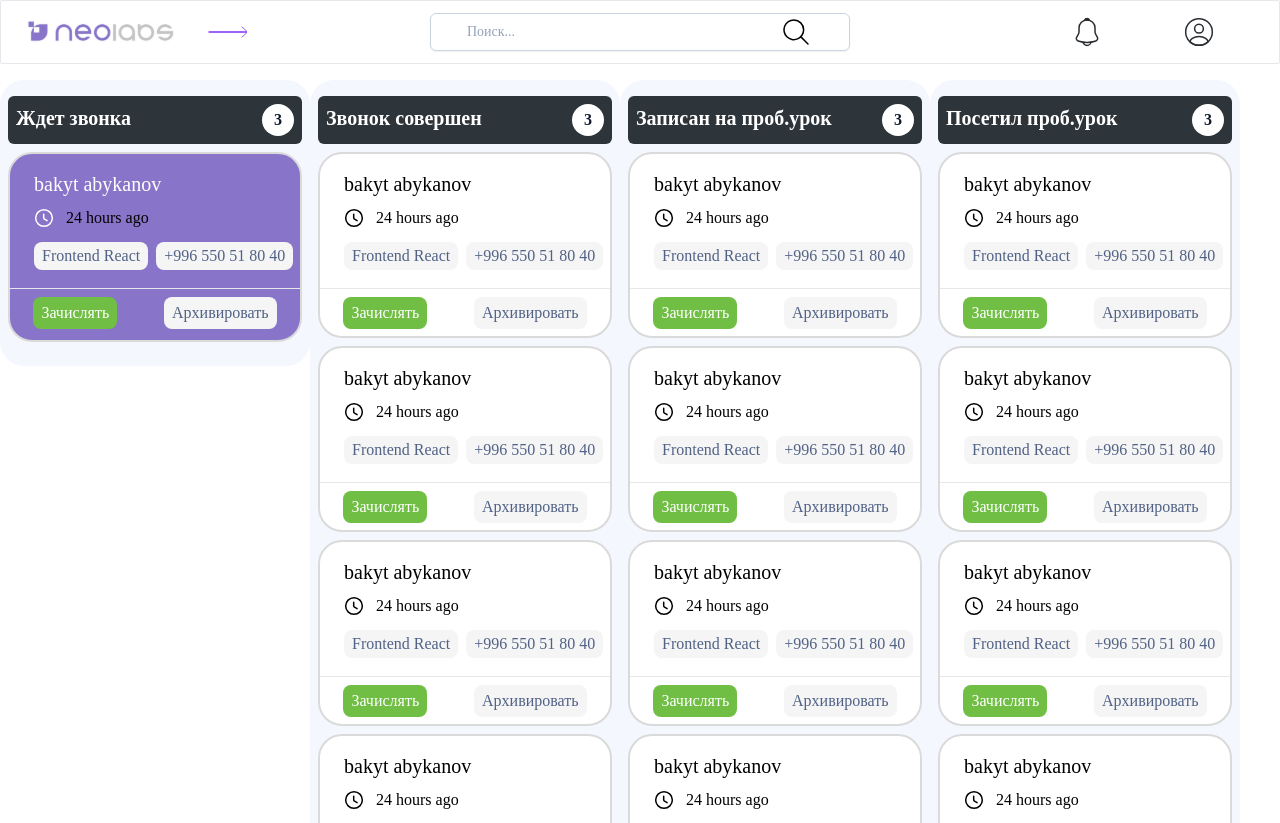
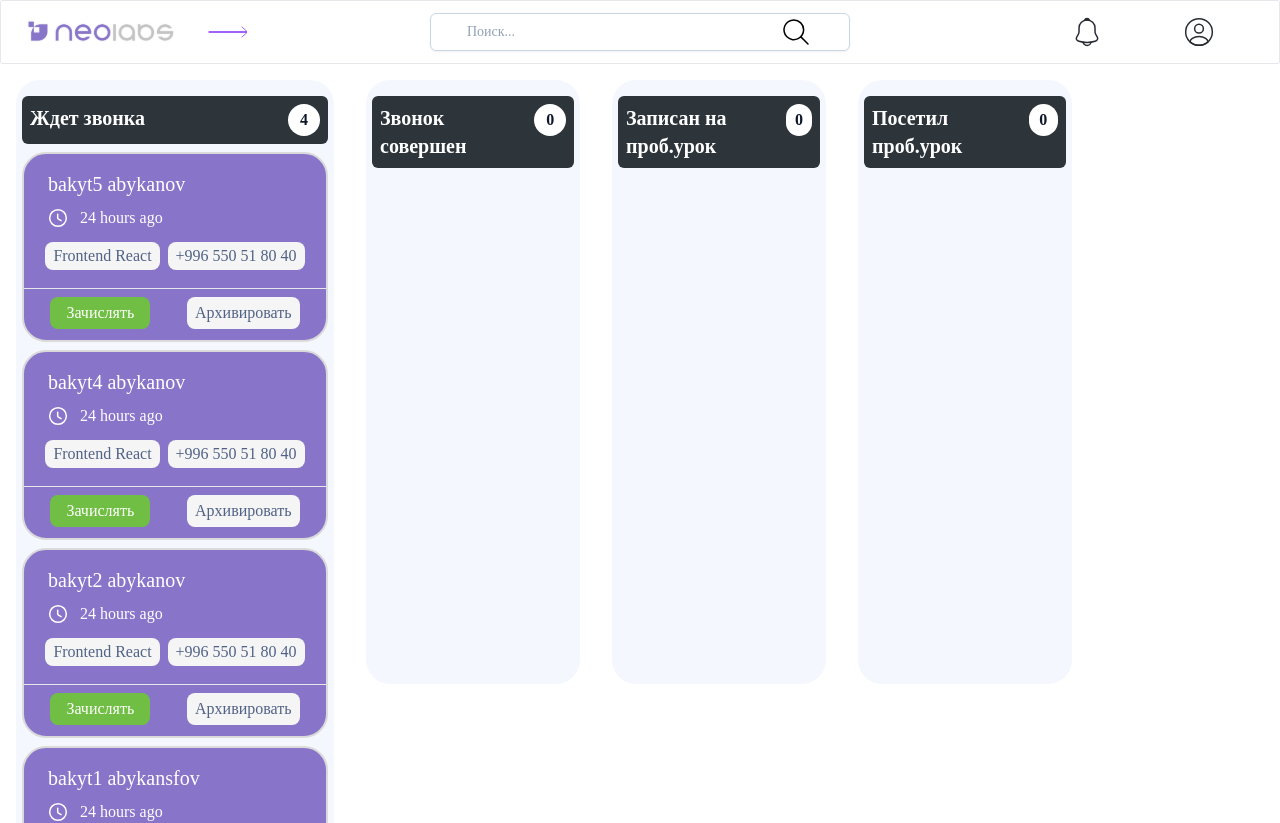
Before and after one commit to codeSlayer7/Neobis-CRM, a React (Vite) app: page / in a window 1280 px wide. Shown: the top 823 px of the page. Built offline with nearby package versions, Linux system fonts and the light colour scheme.

Commit message:
feat: add trello layouts and redux-logic

```diff
--- /dev/null
+++ b/src/interfaces/enum/index.ts
@@ -0,0 +1,14 @@
+// eslint-disable-next-line import/prefer-default-export
+export const ColumnName = {
+  WaitCall: 'aa',
+  CallEnded: 'bb',
+  TrialLesson: 'cc',
+  PassedTrialLesson: 'dd',
+} as const;
+
+export const CardStatus = {
+  WaitCall: 'waitCall',
+  CallEnded: 'callEnded',
+  TrialLesson: 'trialLesson',
+  PassedTrialLesson: 'PassedTrial',
+} as const;
--- a/src/interfaces/index.ts
+++ b/src/interfaces/index.ts
@@ -1,5 +1,23 @@
-function example() {
-  return null;
+export interface ItemBack {
+  name: string;
+  time: string;
+  specific: string;
+  phoneNumber: string;
+  status: string;
+  id: number;
 }
 
-export default example;
+export interface Column {
+  columns: {
+    [key: string]: {
+      name: string;
+      items: ItemBack[] | [];
+    };
+  };
+}
+
+export interface DragResult {
+  cardStatus?: { name: string };
+  destination: { droppableId: string; index: number };
+  source: { index: number; droppableId: string };
+}
--- a/src/store/hook/hook.ts
+++ b/src/store/hook/hook.ts
@@ -1,5 +1,5 @@
 import { useDispatch, useSelector, TypedUseSelectorHook } from 'react-redux';
-import { RootState, AppDisptch } from './store';
+import type { RootState, AppDispatch } from '..';
 
-export const useAppDispatch = () => useDispatch<AppDisptch>();
+export const useAppDispatch = () => useDispatch<AppDispatch>();
 export const useAppSelector: TypedUseSelectorHook<RootState> = useSelector;
--- a/src/store/todoSlice.ts
+++ b/src/store/todoSlice.ts
@@ -1,43 +1,58 @@
-import { createSlice, current, PayloadAction } from '@reduxjs/toolkit';
-
-type ItemBack = {
-  id: string;
-  content: string;
-};
+import { createSlice, PayloadAction } from '@reduxjs/toolkit';
+import { ItemBack, Column, DragResult } from '../interfaces';
+import { CardStatus } from '../interfaces/enum';
 
 const itemsFromBackend: ItemBack[] = [
-  { id: 'dszfd111', content: 'First task' },
-  { id: '22samfs2', content: 'Second task' },
-  { id: '33ADSPOSAXJO3', content: 'Third task' },
-  { id: '44FDPOPOKPO44', content: 'Fourth task' },
-  { id: '55AIXDPDOKPAOKPOK55', content: 'Fifth task' },
+  {
+    name: 'bakyt5 abykanov',
+    time: '24 hours ago',
+    specific: 'Frontend React',
+    phoneNumber: '+996 550 51 80 40',
+    status: CardStatus.WaitCall,
+    id: 0.5980302055849753,
+  },
+  {
+    name: 'bakyt4 abykanov',
+    time: '24 hours ago',
+    specific: 'Frontend React',
+    phoneNumber: '+996 550 51 80 40',
+    status: CardStatus.WaitCall,
+    id: 0.31199698824253685,
+  },
+  {
+    name: 'bakyt2 abykanov',
+    time: '24 hours ago',
+    specific: 'Frontend React',
+    phoneNumber: '+996 550 51 80 40',
+    status: CardStatus.WaitCall,
+    id: 1.3010947237842845,
+  },
+  {
+    name: 'bakyt1 abykansfov',
+    time: '24 hours ago',
+    specific: 'Frontend React',
+    phoneNumber: '+996 550 51 80 40',
+    status: CardStatus.WaitCall,
+    id: 1.4348247561641614,
+  },
 ];
 
-type Column = {
-  columns: {
-    [key: string]: {
-      name: string;
-      items: ItemBack[] | [];
-    };
-  };
-};
-
-const initialState: any = {
+const initialState: Column = {
   columns: {
     aa: {
-      name: 'Requested',
+      name: 'Ждет звонка',
       items: itemsFromBackend,
     },
     bb: {
-      name: 'To do',
+      name: 'Звонок совершен',
       items: [],
     },
     cc: {
-      name: 'In Progress',
+      name: 'Записан на проб.урок',
       items: [],
     },
     dd: {
-      name: 'Done',
+      name: 'Посетил проб.урок',
       items: [],
     },
   },
@@ -47,22 +62,35 @@ const todoSlice = createSlice({
   name: 'trello',
   initialState,
   reducers: {
-    moveTask: (state, action: any): any => {
-      console.log(current(state.columns));
-      console.log(action);
+    // fetchMockData: (state, action) {
+    //   console.log(action.payload);
+    //   console.log(current(state));
 
-      const { source, destination } = action.payload;
-      console.log(source, destination);
+    //   action.payload.itemsFromBackend.forEach((el: ItemBack): any => {
+    //     if (el.status === CardStatus.WaitCall) {
+    //       state.columns[ColumnName.WaitCall].items.push(el);
+    //     } else if (el.status === CardStatus.PassedTrialLesson) {
+    //       state.columns[ColumnName.PassedTrialLesson].items.push(el);
+    //     } else if (el.status === CardStatus.TrialLesson) {
+    //       state.columns[ColumnName.TrialLesson].items.push(el);
+    //     } else {
+    //       state.columns[ColumnName.CallEnded].items.push(el);
+    //     }
+    //   });
+    // },
+    moveTask(state, action: PayloadAction<DragResult>) {
+      const { source, destination, cardStatus } = action.payload;
 
-      if (source.droppableId && destination.droppableId) {
+      if (source.droppableId && destination.droppableId && cardStatus) {
         const sourceColumn = state.columns[source.droppableId];
         const destColumn = state.columns[destination.droppableId];
-        console.log(current(destColumn));
 
         const sourceItems = [...sourceColumn.items];
         const destItems = [...destColumn.items];
         const [removed] = sourceItems.splice(source.index, 1);
-        destItems.splice(destination.index, 0, removed);
+        const removed1 = { ...removed, status: cardStatus.name };
+        destItems.splice(destination.index, 0, removed1);
+
         return {
           ...state,
           columns: {
@@ -78,8 +106,10 @@ const todoSlice = createSlice({
           },
         };
       }
+      return state;
     },
-    sort: (state, action) => {
+
+    sort(state, action: PayloadAction<DragResult>) {
       const { source, destination } = action.payload;
 
       if (source && destination) {
@@ -98,6 +128,7 @@ const todoSlice = createSlice({
           },
         };
       }
+      return state;
     },
   },
 });
--- a/src/ui/components/Trello-Container/Trello-card/TrelloCard.tsx
+++ /dev/null
@@ -1,20 +0,0 @@
-interface Props {
-  columnTitle: string;
-  children: React.ReactNode;
-}
-
-function TrelloColumn({ columnTitle, children }: Props) {
-  return (
-    <div className="h-[100%] w-[310px] px-2 py-4 bg-neobis-bg-column-color rounded-3xl mt-4">
-      <div className="w-[100%] px-2 bg-[#2E353A] text-white font-semibold text-xl rounded-md py-2 flex justify-between">
-        <p className="p"> {columnTitle} </p>
-        <div className="rounded-full bg-white w-8 h-8  ">
-          <p className=" text-slate-900 text-base text-center mt-1 ">3</p>
-        </div>
-      </div>
-      {children}
-    </div>
-  );
-}
-
-export default TrelloColumn;
--- a/src/ui/components/Trello-Container/Trello-card/TrelloCard/TrelloCard.tsx
+++ b/src/ui/components/Trello-Container/Trello-card/TrelloCard/TrelloCard.tsx
@@ -1,31 +1,45 @@
 // import { useState } from "react";
+import { Draggable } from 'react-beautiful-dnd';
+import { ItemBack } from '../../../../../interfaces';
+import { CardStatus } from '../../../../../interfaces/enum';
 import Clock from '../../../../icons/clock.svg';
 import Clock2 from '../../../../icons/clockBlack.svg';
-// interface Props {
-//   card?: {
-//     name?: string;
-//     time?: string;
-//     specific?: string;
-//     phoneNumber?: string;
-//     status: boolean
-//   };
-// }
 
-function TrelloCard({ card, status }: any) {
+interface Props {
+  card: ItemBack;
+  index: number;
+}
+
+function TrelloCard({ card, index }: Props) {
   //   const [violet, setViolet] = useState<boolean>(false);
 
+  const colorChange =
+    card.status === CardStatus.WaitCall ? '#8874C8' : '#FFFFFF';
+  return (
+    <Draggable key={card.id} draggableId={card.id.toString()} index={index}>
+      {(provided, snapshot) => {
         return (
           <div
-      className={
-        status
-          ? 'bg-neobis-bg-violet my-2 h-[190px] w-[100%] rounded-3xl border-2 border-[#DADADA] '
-          : 'my-2 h-[186px] w-[100%] rounded-3xl border-2 border-[#DADADA] bg-white'
-      }
+            ref={provided.innerRef}
+            // eslint-disable-next-line react/jsx-props-no-spreading
+            {...provided.draggableProps}
+            // eslint-disable-next-line react/jsx-props-no-spreading
+            {...provided.dragHandleProps}
+            className="bg-neobis-bg-violet my-2 h-[190px] w-[100%] rounded-3xl border-2 border-[#DADADA] "
+            style={{
+              userSelect: 'none',
+              height: '190px',
+              width: '100%',
+              borderRadius: '24px',
+              backgroundColor: snapshot.isDragging ? '#DADADA' : colorChange,
+              color: 'black',
+              ...provided.draggableProps.style,
+            }}
           >
             <div className="px-6 pt-4">
               <p
                 className={
-            status === true
+                  card.status === CardStatus.WaitCall
                     ? 'text-xl font-normal text-white'
                     : 'text-xl font-normal text-black'
                 }
@@ -33,11 +47,21 @@ function TrelloCard({ card, status }: any) {
                 {card.name}
               </p>
 
-        <p className="flex pt-2 text-base font-normal">
-          <img className="mr-3 " src={status ? Clock : Clock2} alt="clack" />{' '}
+              <p
+                className="flex pt-2 text-base font-normal"
+                style={{
+                  color:
+                    card.status === CardStatus.WaitCall ? 'white' : 'black',
+                }}
+              >
+                <img
+                  className="mr-3 "
+                  src={card.status === CardStatus.WaitCall ? Clock : Clock2}
+                  alt="clack"
+                />{' '}
                 {card.time}
               </p>
-        <div className="mt-3 flex justify-around">
+              <div className="mt-3 flex justify-center">
                 <span className="bg-neobis-bg-card-text text-skin-text-darkViolet whitespace-nowrap rounded-lg px-2  py-[2px] text-base font-normal">
                   {card.specific}
                 </span>
@@ -46,20 +70,29 @@ function TrelloCard({ card, status }: any) {
                 </span>
               </div>
             </div>
-      <div className="bg-neobis-bg-card-border border-t-[0.2px] mt-[18px]"> </div>
+            <div className="bg-neobis-bg-card-border mt-[18px] border-t-[0.2px]">
+              {' '}
+            </div>
 
-      <div className="flex justify-around pb-8 mt-2" >
-        <button className="bg-neobis-bg-green rounded-lg px-2 py-[4px] text-base font-normal text-white">
-          {' '}
+            <div className="mt-2 flex justify-around px-2 pb-8">
+              <button
+                type="button"
+                className="bg-neobis-bg-green rounded-lg px-4 py-[4px] text-base font-normal text-white"
+              >
                 Зачислять
               </button>
-        <button className="bg-neobis-bg-card-text text-skin-text-darkViolet rounded-lg px-2 py-[4px] text-base font-normal  ">
-          {' '}
-          Архивировать{' '}
+              <button
+                type="button"
+                className="bg-neobis-bg-card-text text-skin-text-darkViolet rounded-lg px-2 py-[4px] text-base font-normal  "
+              >
+                Архивировать
               </button>
             </div>
           </div>
         );
+      }}
+    </Draggable>
+  );
 }
 
 export default TrelloCard;
--- /dev/null
+++ b/src/ui/components/Trello-Container/Trello-card/TrelloColumn.tsx
@@ -0,0 +1,23 @@
+import React from 'react';
+
+interface Props {
+  columnTitle: string;
+  children: React.ReactNode;
+  count: number;
+}
+
+function TrelloColumn({ columnTitle, children, count }: Props) {
+  return (
+    <div className="bg-neobis-bg-column-color mx-4 mt-4 flex h-[100%] w-[318px] flex-col rounded-3xl px-1.5 py-4">
+      <div className="flex w-[100%] justify-between rounded-md bg-[#2E353A] p-2 text-xl font-semibold text-white">
+        <p className="p"> {columnTitle} </p>
+        <div className="h-8 w-8 rounded-full bg-white  ">
+          <p className=" mt-1 text-center text-base text-slate-900 ">{count}</p>
+        </div>
+      </div>
+      {children}
+    </div>
+  );
+}
+
+export default TrelloColumn;
--- a/src/ui/components/Trello-Container/Trello-container.tsx
+++ b/src/ui/components/Trello-Container/Trello-container.tsx
@@ -1,65 +1,89 @@
-import TrelloColumn from './Trello-card/TrelloCard';
+import { DragDropContext, Droppable } from 'react-beautiful-dnd';
+import { useAppSelector, useAppDispatch } from '../../../store/hook/hook';
+import TrelloColumn from './Trello-card/TrelloColumn';
 import TrelloCard from './Trello-card/TrelloCard/TrelloCard';
-
-const arr = [
-  {
-    name: 'bakyt abykanov',
-    time: '24 hours ago',
-    specific: 'Frontend React',
-    phoneNumber: '+996 550 51 80 40',
-    status: true,
-  },
-  {
-    name: 'bakyt abykanov',
-    time: '24 hours ago',
-    specific: 'Frontend React',
-    phoneNumber: '+996 550 51 80 40',
-    status: false,
-  },
-  {
-    name: 'bakyt abykanov',
-    time: '24 hours ago',
-    specific: 'Frontend React',
-    phoneNumber: '+996 550 51 80 40',
-    status: false,
-  },
-  {
-    name: 'bakyt abykanov',
-    time: '24 hours ago',
-    specific: 'Frontend React',
-    phoneNumber: '+996 550 51 80 40',
-    status: false,
-  },
-  {
-    name: 'bakyt abykanov',
-    time: '24 hours ago',
-    specific: 'Frontend React',
-    phoneNumber: '+996 550 51 80 40',
-    status: false,
-  },
-];
+import { moveTask, sort } from '../../../store/todoSlice';
+import { ColumnName, CardStatus } from '../../../interfaces/enum';
 
 function TrelloContainer() {
+  const dispatch = useAppDispatch();
+
+  // useEffect(() => {
+  //   if (itemsFromBackend) {
+  //     dispatch(fetchMockData({ itemsFromBackend }));
+  //   }
+  // }, []);
+  const columns = useAppSelector((trello) => trello.trello?.columns);
+  const onDragEnd = (result: any): void => {
+    const { source, destination } = result;
+    if (!result.destination) return;
+
+    if (source.droppableId === destination.droppableId) {
+      dispatch(sort({ source, destination }));
+      return;
+    }
+
+    if (
+      destination.droppableId === ColumnName.WaitCall &&
+      source.draggableId !== ColumnName.WaitCall
+    ) {
+      const cardStatus = { name: CardStatus.WaitCall };
+      dispatch(moveTask({ source, destination, cardStatus }));
+    } else if (destination.droppableId === ColumnName.CallEnded) {
+      const cardStatus = { name: CardStatus.CallEnded };
+      dispatch(moveTask({ source, destination, cardStatus }));
+    } else if (destination.droppableId === ColumnName.TrialLesson) {
+      const cardStatus = { name: CardStatus.TrialLesson };
+      dispatch(moveTask({ source, destination, cardStatus }));
+    } else if (destination.droppableId === ColumnName.PassedTrialLesson) {
+      const cardStatus = { name: CardStatus.PassedTrialLesson };
+      dispatch(moveTask({ source, destination, cardStatus }));
+    }
+  };
+
   return (
-    <div className="w-[90vw]  flex justify-around">
-      <TrelloColumn columnTitle="Ждет звонка">
-        <TrelloCard card={arr[0]} status />
-      </TrelloColumn>
-      <TrelloColumn columnTitle="Звонок совершен">
-        {arr.map((el) => (
-          <TrelloCard key={el.name} card={el} />
-        ))}
-      </TrelloColumn>
-      <TrelloColumn columnTitle="Записан на проб.урок">
-        {arr.map((el) => (
-          <TrelloCard key={el.name} card={el} />
-        ))}
-      </TrelloColumn>
-      <TrelloColumn columnTitle="Посетил проб.урок">
-        {arr.map((el) => (
-          <TrelloCard key={el.name} card={el} />
-        ))}
-      </TrelloColumn>
+    <div style={{ display: 'flex', height: '100%', width: '85%' }}>
+      <DragDropContext onDragEnd={(result) => onDragEnd(result)}>
+        {Object.entries(columns).map(([columnId, column]) => {
+          return (
+            <TrelloColumn
+              key={columnId}
+              columnTitle={column.name}
+              count={column.items.length}
+            >
+              <Droppable droppableId={columnId} key={columnId}>
+                {(provided, snapshot) => {
+                  return (
+                    <div
+                      // eslint-disable-next-line react/jsx-props-no-spreading
+                      {...provided.droppableProps}
+                      ref={provided.innerRef}
+                      style={{
+                        background: snapshot.isDraggingOver
+                          ? 'lightblue'
+                          : '#F4F7FD',
+                        minHeight: 500,
+                        borderRadius: '24px',
+                      }}
+                    >
+                      {column.items.map((item, index) => {
+                        return (
+                          <TrelloCard
+                            card={item}
+                            index={index}
+                            key={item.id.toString()}
+                          />
+                        );
+                      })}
+                      {provided.placeholder}
+                    </div>
+                  );
+                }}
+              </Droppable>
+            </TrelloColumn>
+          );
+        })}
+      </DragDropContext>
     </div>
   );
 }
```
Lines whose indentation alone changed are shown as unchanged.
